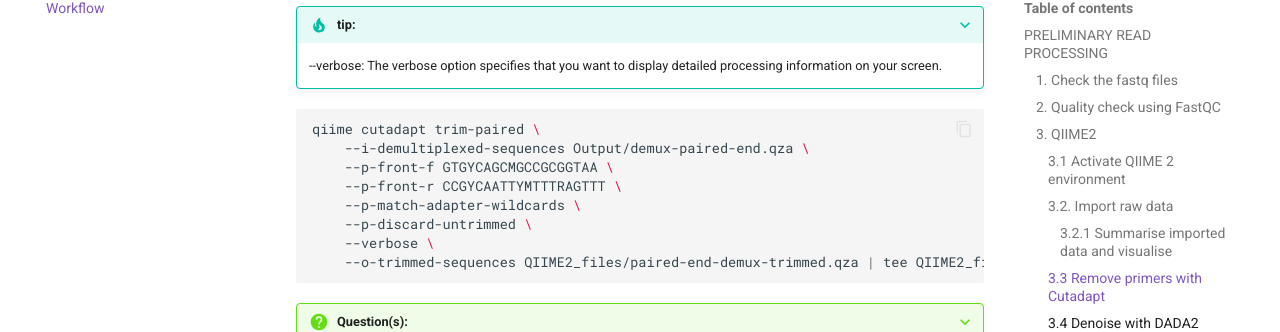
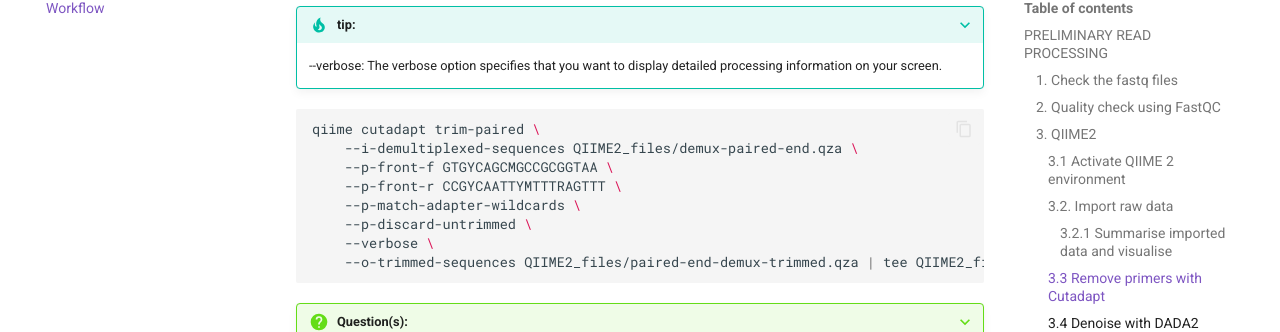
Before and after one commit to PeterResutik/bme307, an MkDocs documentation site: the page built from docs/workflow.md, in a window 1280 px wide and 900 px high, scrolled down 3250 px. Shown: the part 121-453 px from the top of the window. Built offline with MkDocs 1.6.1 and Material for MkDocs 9.7.7, drawn with Linux system fonts in a browser that asks for light colours.

Commit message:
path corrected

````diff
--- a/docs/workflow.md
+++ b/docs/workflow.md
@@ -117,7 +117,7 @@ We need to remove the primers that were used for targeted amplification. To do t
 
 ```bash
 qiime cutadapt trim-paired \
-    --i-demultiplexed-sequences Output/demux-paired-end.qza \
+    --i-demultiplexed-sequences QIIME2_files/demux-paired-end.qza \
     --p-front-f GTGYCAGCMGCCGCGGTAA \
     --p-front-r CCGYCAATTYMTTTRAGTTT \
     --p-match-adapter-wildcards \
````
